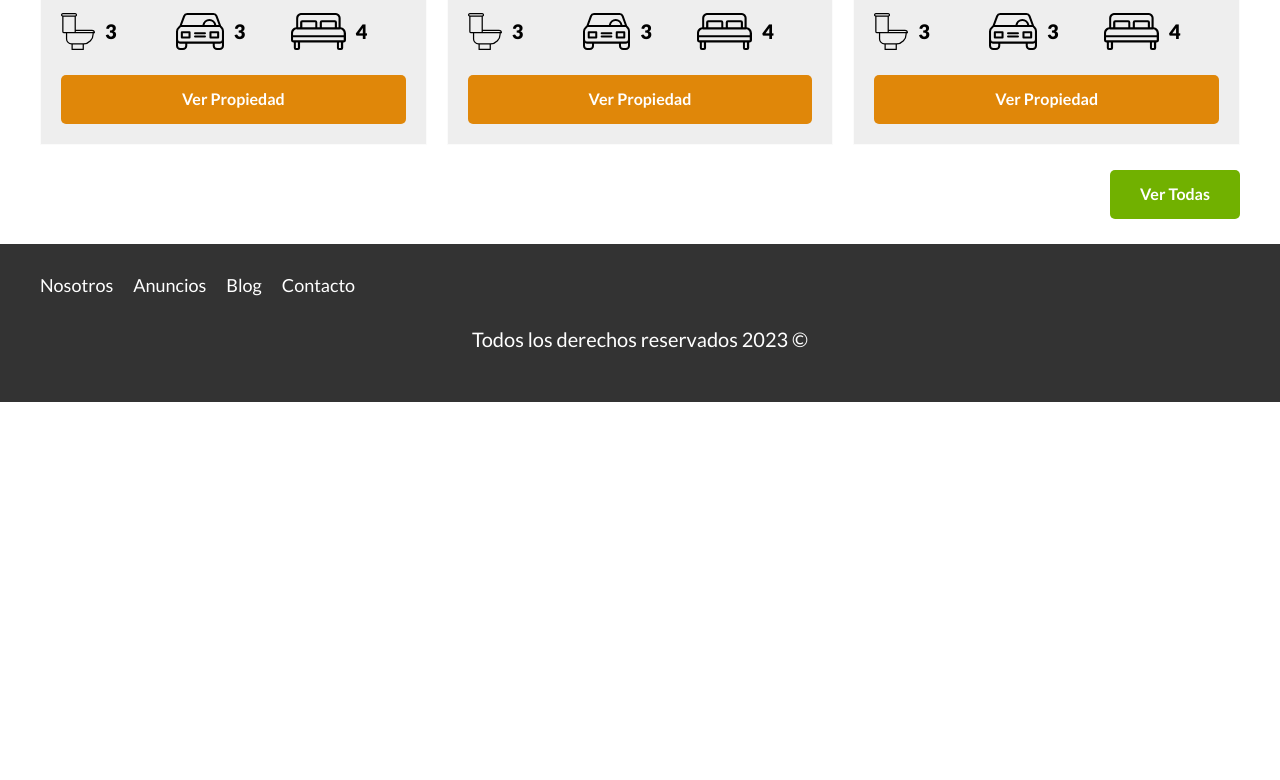
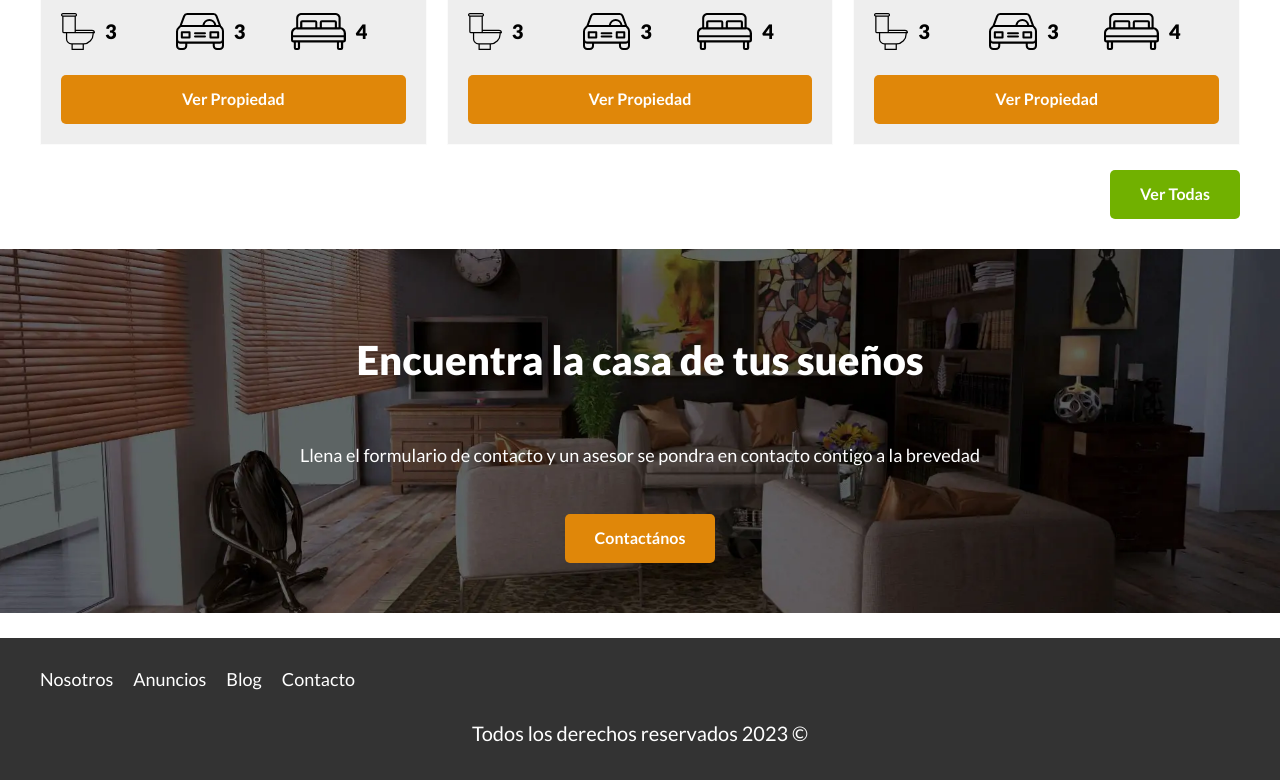
Before and after one commit to IanRodriguez00/bienesraices_inicio, a website: page index.html in a window 1280 px wide. Shown: the part 1942-2722 px from the top of the page. Before the commit the page ends 2344 px from the top, so only its background shows below. Drawn offline with Linux system fonts and the light colour scheme.

Commit message:
seccion contacto index

```diff
--- a/index.html
+++ b/index.html
@@ -70,7 +70,7 @@
                             <p>4</p>
                         </li>
                     </ul>
-                    <a href="anuncio.html" class="boton boton-amarillo">
+                    <a href="anuncio.html" class="boton-amarilloBlock">
                         Ver Propiedad</a>
                 </div><!-- Contenido anuncio  -->
             </div><!--anuncio-->
@@ -99,7 +99,7 @@
                             <p>4</p>
                         </li>
                     </ul>
-                    <a href="anuncio.html" class="boton boton-amarillo">
+                    <a href="anuncio.html" class="boton-amarilloBlock">
                         Ver Propiedad</a>
                 </div><!-- Contenido anuncio  -->
             </div><!--anuncio-->
@@ -128,7 +128,7 @@
                             <p>4</p>
                         </li>
                     </ul>
-                    <a href="anuncio.html" class="boton boton-amarillo">
+                    <a href="anuncio.html" class="boton-amarilloBlock">
                         Ver Propiedad</a>
                 </div><!-- Contenido anuncio  -->
             </div><!--anuncio-->
@@ -136,6 +136,12 @@
         <div class="alinear-derecha">
             <a href="anuncios.html" class="boton-verde">Ver Todas</a>
         </div>
+    </section>
+
+    <section class="imagen-contacto">
+        <h2>Encuentra la casa de tus sueños</h2>
+        <p>Llena el formulario de contacto y un asesor se pondra en contacto contigo a la brevedad</p>
+        <a href="contacto.html" class="boton-amarillo">Contactános</a>
     </section>
     <footer class="footer seccion">
         <div class="contenedor contenedor-footer">
--- a/src/scss/app.scss
+++ b/src/scss/app.scss
@@ -11,3 +11,4 @@
 @import 'layout/navegacion';
 @import 'layout/iconos';
 @import 'layout/anuncios';
+@import 'layout/contactar';
--- a/src/scss/base/_botones.scss
+++ b/src/scss/base/_botones.scss
@@ -1,4 +1,7 @@
 .boton-amarillo{
+    @include boton($amarillo,inline-block);
+}
+.boton-amarilloBlock{
     @include boton($amarillo,block);
 }
 .boton-verde{
--- /dev/null
+++ b/src/scss/layout/_contactar.scss
@@ -0,0 +1,24 @@
+.no-webp .imagen-contacto{
+    background-image: url("../../../build/img/encuentra.jpg");
+}
+.webp .imagen-contacto{
+    background-image: url("../../../build/img/encuentra.webp");
+}
+.imagen-contacto{
+    background-position: center center;
+    background-size: cover;
+    padding: 5rem 0;
+    display: flex;
+    flex-direction: column;
+    align-items: center;
+    margin-top: 3rem;
+    h2{
+        font-size: 4rem;
+        font-weight: $black;
+        color: $blanco;
+    }
+    p{
+        font-size: 1.8rem;
+        color: $blanco;
+    }
+}
```
Also changed, not shown: build/css/app.css, 1 other file.
